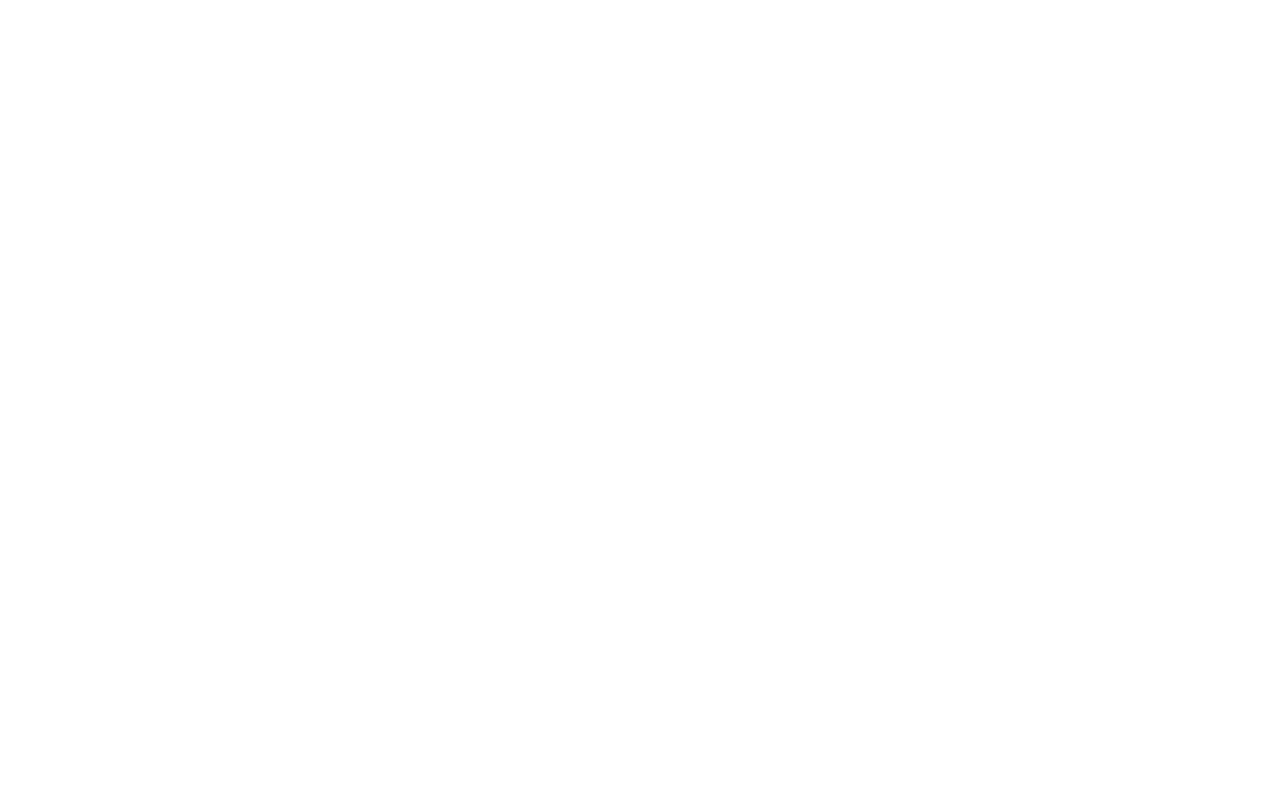
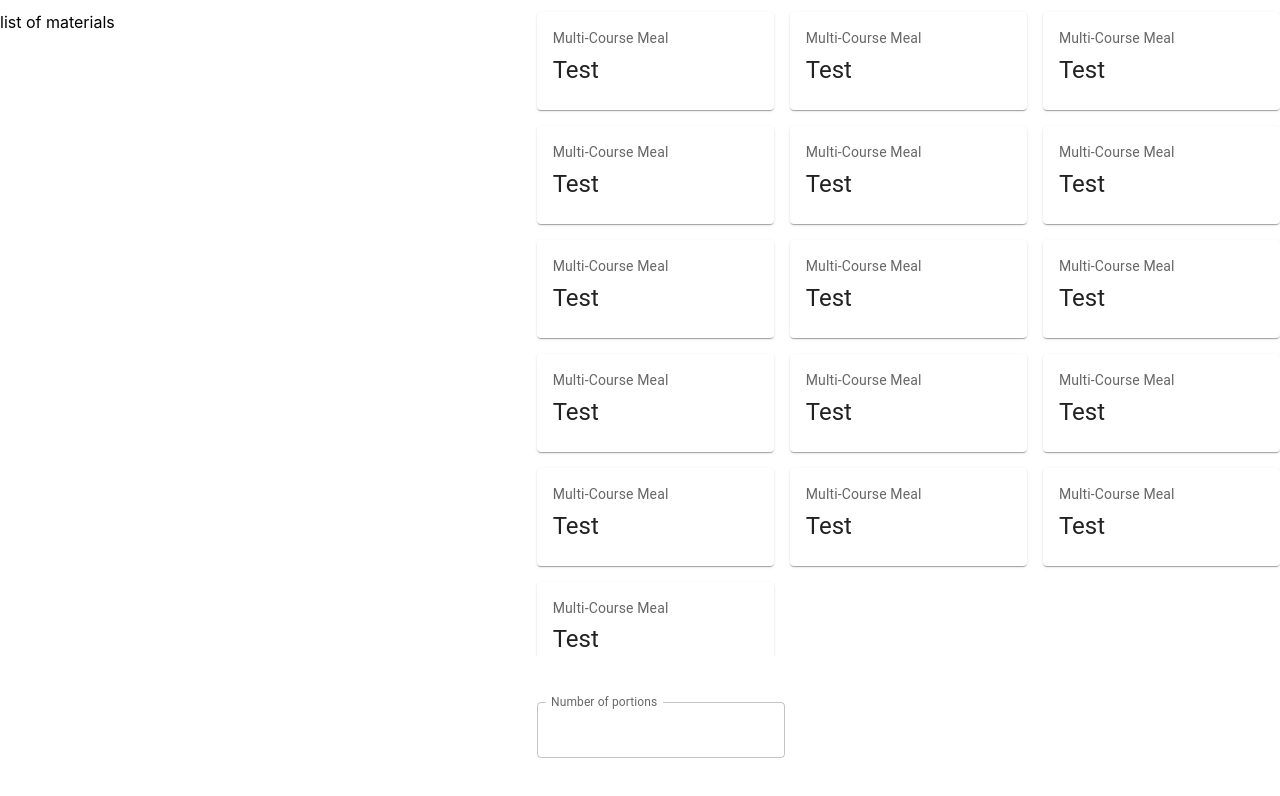
Before and after one commit to tokarskimarcin/dbz-kakarot-cooking-materials-calculator, a React (Create React App) app: page / in a window 1280 px wide. Shown: the top 796 px of the page. Built offline with nearby package versions, Linux system fonts and the light colour scheme.

Commit message:
Calculator with menu UI

```diff
--- a/src/App.tsx
+++ b/src/App.tsx
@@ -1,11 +1,23 @@
 import React from 'react';
 
 import './App.css';
+import Calculator from './components/calculator/Calculator';
+import {Grid} from '@mui/material';
 
 function App() {
   return (
-    <div className="App">
-    </div>
+    <Grid
+      container
+      spacing={0}
+      direction="column"
+      alignItems="center"
+      justifyContent="center"
+      sx={{ minHeight: '100vh' }}
+    >
+      <Grid item xs={12}>
+        <Calculator></Calculator>
+      </Grid>
+    </Grid>
   );
 }
 
--- /dev/null
+++ b/src/components/calculator/Calculator.tsx
@@ -0,0 +1,47 @@
+
+import { TextField, Box, Grid } from '@mui/material';
+import Menu from './menu/Menu';
+
+export default function Calculator() {
+    const ariaLabel = { 'aria-label': 'description' };
+
+    return (
+        <Box
+        component="form"
+        // sx={{
+        //     '& > :not(style)': { m: 1 },
+        // }}
+        noValidate
+        autoComplete="off"
+        >
+            <Grid container spacing={1}>
+                <Grid item xs={5}>
+                    list of materials
+                </Grid>
+                <Grid item xs={7} container spacing={2} direction="column"
+                    sx={{ minHeight: '100vh', maxHeight: '100vh'}}>
+                    <Grid item xs={10} sx={{ overflowY: 'scroll' }}>
+                        <Menu></Menu>
+                    </Grid>
+                    <Grid item xs={2} container
+                        alignItems="center"
+                        justifyContent="left">
+                        <TextField
+                            id="number-of-portions"
+                            label="Number of portions"
+                            type="number"
+                            InputLabelProps={{
+                                shrink: true,
+                            }}
+                            InputProps={{
+                                inputProps: {
+                                    min: 1
+                                }
+                            }}
+                            />
+                    </Grid>
+                </Grid>
+            </Grid>
+        </Box>
+    );
+}
--- /dev/null
+++ b/src/components/calculator/meals/Meal.tsx
@@ -0,0 +1,25 @@
+import {Typography} from '@mui/material';
+import MealData from './data/Meal';
+
+
+export default function Meal(props: {data: MealData}) {
+
+    return (
+      <>
+        <Typography sx={{ fontSize: 14 }} color="text.secondary" gutterBottom>
+            {props.data.getType()}
+        </Typography>
+        <Typography variant="h5" component="div">
+            {props.data.name}
+        </Typography>
+        {/* <Typography sx={{ mb: 1.5 }} color="text.secondary">
+          adjective
+        </Typography>
+        <Typography variant="body2">
+          well meaning and kindly.
+          <br />
+          {'"a benevolent smile"'}
+        </Typography> */}
+      </>
+    );
+}
--- /dev/null
+++ b/src/components/calculator/meals/data/Meal.ts
@@ -0,0 +1,7 @@
+
+export default class Meal {
+    protected type: string = 'Meal';
+    constructor(public name: string) {}
+
+    getType = (): string => this.type;
+}
--- /dev/null
+++ b/src/components/calculator/meals/data/MultiCourseMeal.ts
@@ -0,0 +1,5 @@
+import Meal from "./Meal";
+
+export default class MultiCourseMeal extends Meal {
+    protected type: string = 'Multi-Course Meal';
+}
--- /dev/null
+++ b/src/components/calculator/menu/Item.tsx
@@ -0,0 +1,18 @@
+import Meal from "../meals/Meal";
+import MealData from "../meals/data/Meal";
+import {Checkbox, Box, Card, CardContent, Typography, CardActions} from '@mui/material';
+import {useState} from 'react';
+
+export default function Item(props: { meal: MealData, checked: boolean }) {
+    const [checked, setChecked] = useState(props.checked);
+    console.log(checked);
+    return (
+        <Card sx={{ minWidth: 100 }}>
+          <CardContent>
+            {props.meal instanceof MealData ?
+            <Meal data={props.meal}></Meal> :
+            <Meal data={props.meal}></Meal>}
+          </CardContent>
+        </Card>
+    );
+}
--- /dev/null
+++ b/src/components/calculator/menu/Menu.tsx
@@ -0,0 +1,12 @@
+import { Grid } from '@mui/material';
+import Meal from '../meals/Meal';
+import Item from './Item';
+import { menuMeals } from './data';
+export default function Menu() {
+
+    return (
+        <Grid container spacing={2}>
+            {menuMeals.map((item) => <Grid item xs={12} md={4} ><Item meal={item.meal} checked={item.checked}></Item></Grid>)}
+        </Grid>
+    )
+}
--- /dev/null
+++ b/src/components/calculator/menu/data.ts
@@ -0,0 +1,22 @@
+import Meal from "../meals/data/Meal";
+import MultiCourseMeal from "../meals/data/MultiCourseMeal";
+import Item from "./data/Item";
+
+export const menuMeals: Array<Item> = [
+    new Item(new MultiCourseMeal('Test')),
+    new Item(new MultiCourseMeal('Test')),
+    new Item(new MultiCourseMeal('Test')),
+    new Item(new MultiCourseMeal('Test')),
+    new Item(new MultiCourseMeal('Test')),
+    new Item(new MultiCourseMeal('Test')),
+    new Item(new MultiCourseMeal('Test')),
+    new Item(new MultiCourseMeal('Test')),
+    new Item(new MultiCourseMeal('Test')),
+    new Item(new MultiCourseMeal('Test')),
+    new Item(new MultiCourseMeal('Test')),
+    new Item(new MultiCourseMeal('Test')),
+    new Item(new MultiCourseMeal('Test')),
+    new Item(new MultiCourseMeal('Test')),
+    new Item(new MultiCourseMeal('Test')),
+    new Item(new MultiCourseMeal('Test')),
+];
--- /dev/null
+++ b/src/components/calculator/menu/data/Item.ts
@@ -0,0 +1,5 @@
+import Meal from "../../meals/data/Meal";
+
+export default class Item {
+    constructor(public meal: Meal, public checked: boolean = false) {}
+}
```
Also changed, not shown: 1 other file (tests, documents, lock files or other folders).
